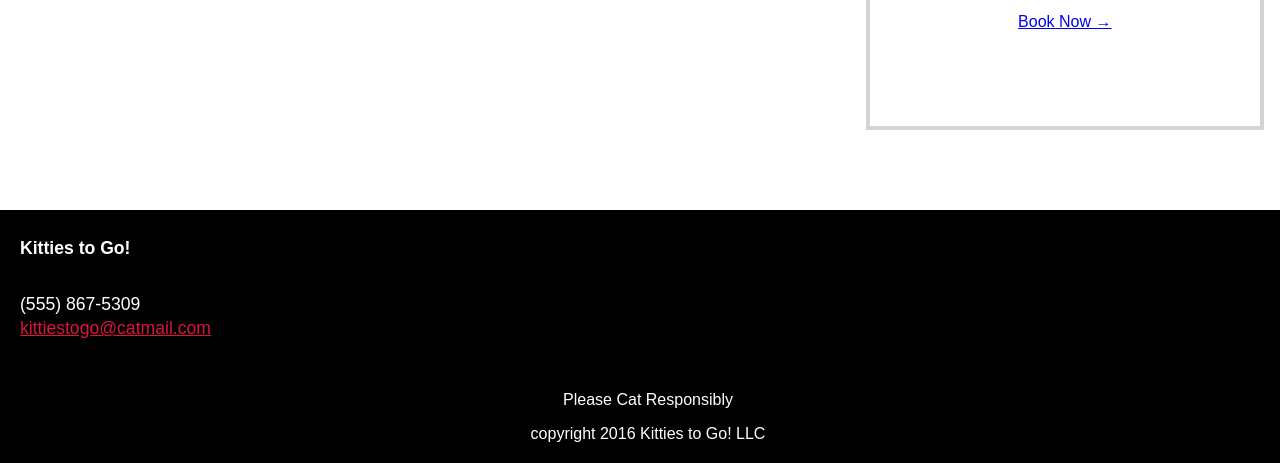
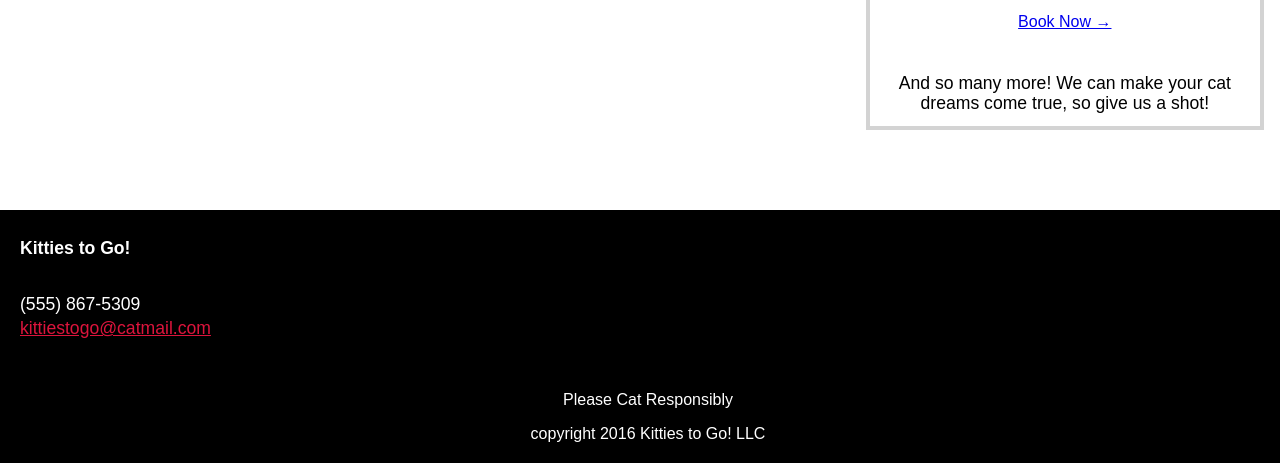
Before and after one commit to erinscot/mockup-practice, a plain HTML site: page release.html in a window 1280 px wide. Shown: the part 893-1356 px from the top of the page. Drawn offline with Linux system fonts and the light colour scheme.

Commit message:
added text to release sidebar

```diff
--- a/release.html
+++ b/release.html
@@ -45,6 +45,7 @@
         <p>
           <a class="photo-caption" href="www.book.com">Book Now &rarr;</a>
         </p>
+        <p class="More">And so many more! We can make your cat dreams come true, so give us a shot!</p>
     </article>
 
     <nav class="bottom">
--- a/stylesheets/release.css
+++ b/stylesheets/release.css
@@ -103,6 +103,12 @@ figure img {
 .photo-caption {
   padding-bottom: 2rem;
 }
+
+.More {
+  font-size: 1.1rem;
+  padding-top: 1.5rem;
+}
+
 .bottom {
   clear: both;
   background-color: black;
```
